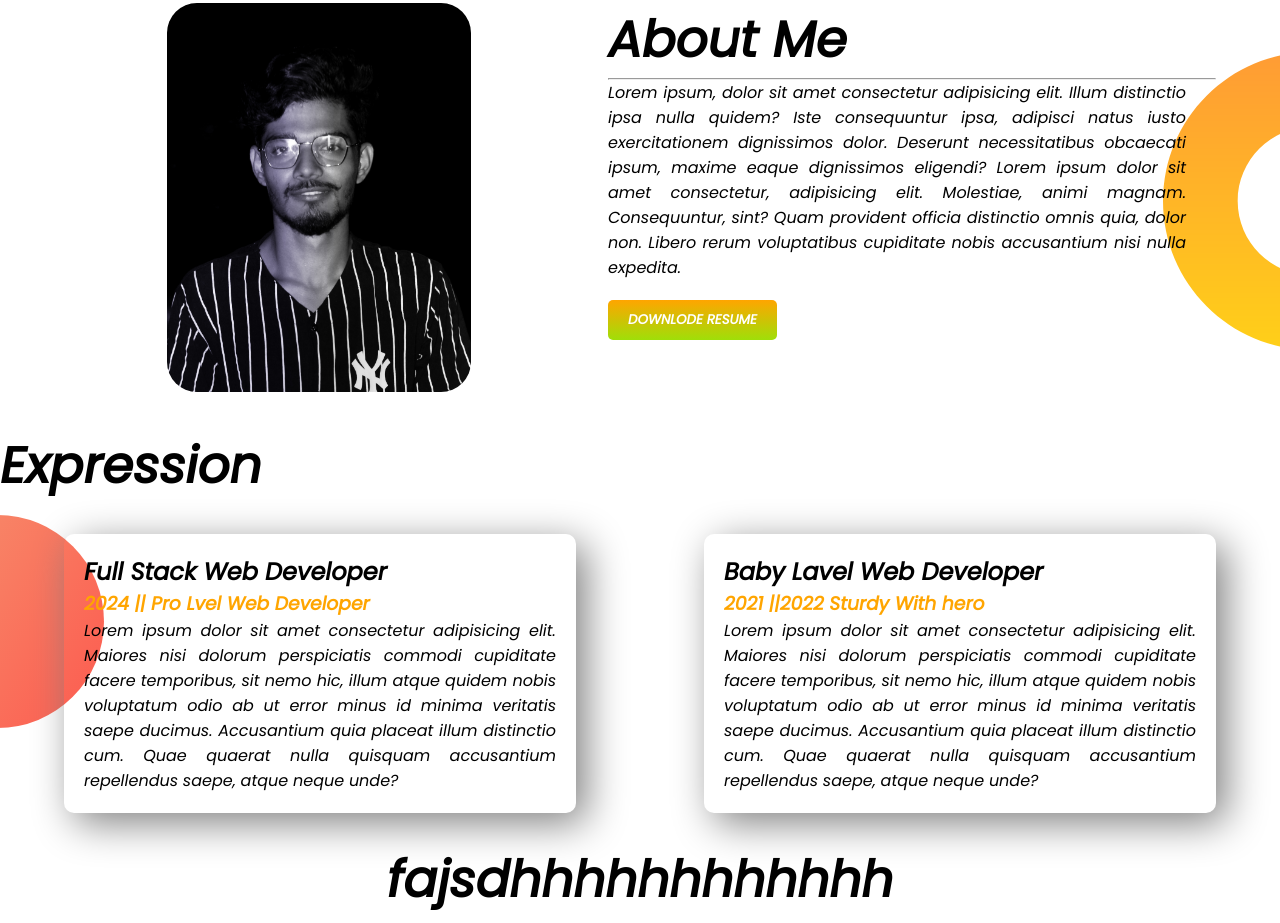
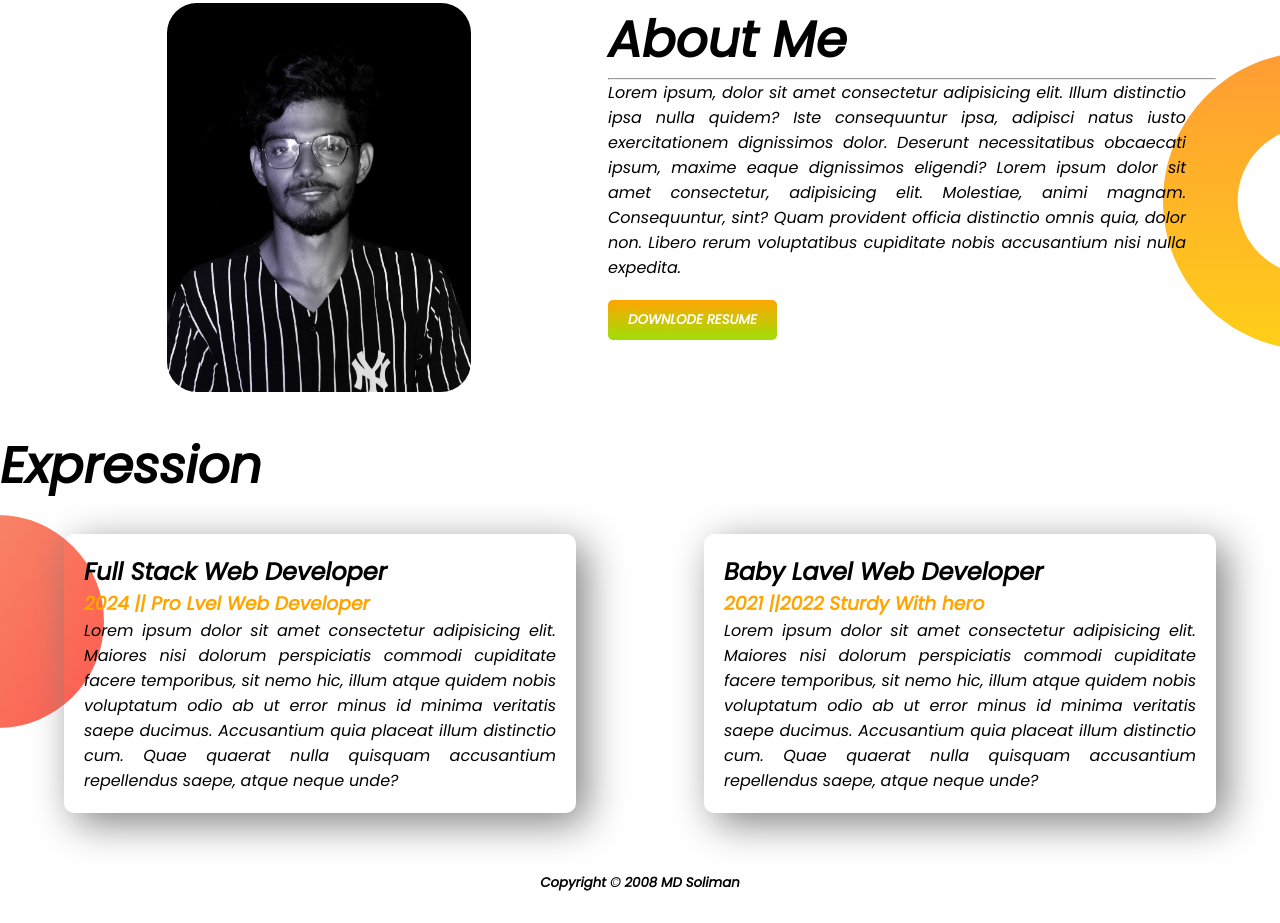
Before and after one commit to mdsoliman-byte/personal-portfolio-one, a plain HTML site: page index.html in a window 1280 px wide. Shown: the part 544-1467 px from the top of the page. Drawn offline with Linux system fonts and the light colour scheme; a web font is replaced by a local one.

Commit message:
adding footer

```diff
--- a/css/style.css
+++ b/css/style.css
@@ -105,4 +105,5 @@ h1 {
 footer {
   text-align: center;
   margin-top: 30px;
+  padding: 30px;
 }
--- a/index.html
+++ b/index.html
@@ -90,7 +90,7 @@
       </div>
     </section>
     <footer>
-      <h1>fajsdhhhhhhhhhhhh</h1>
+      <h5>Copyright © 2008 MD Soliman</h5>
     </footer>
   </body>
 </html>
```
